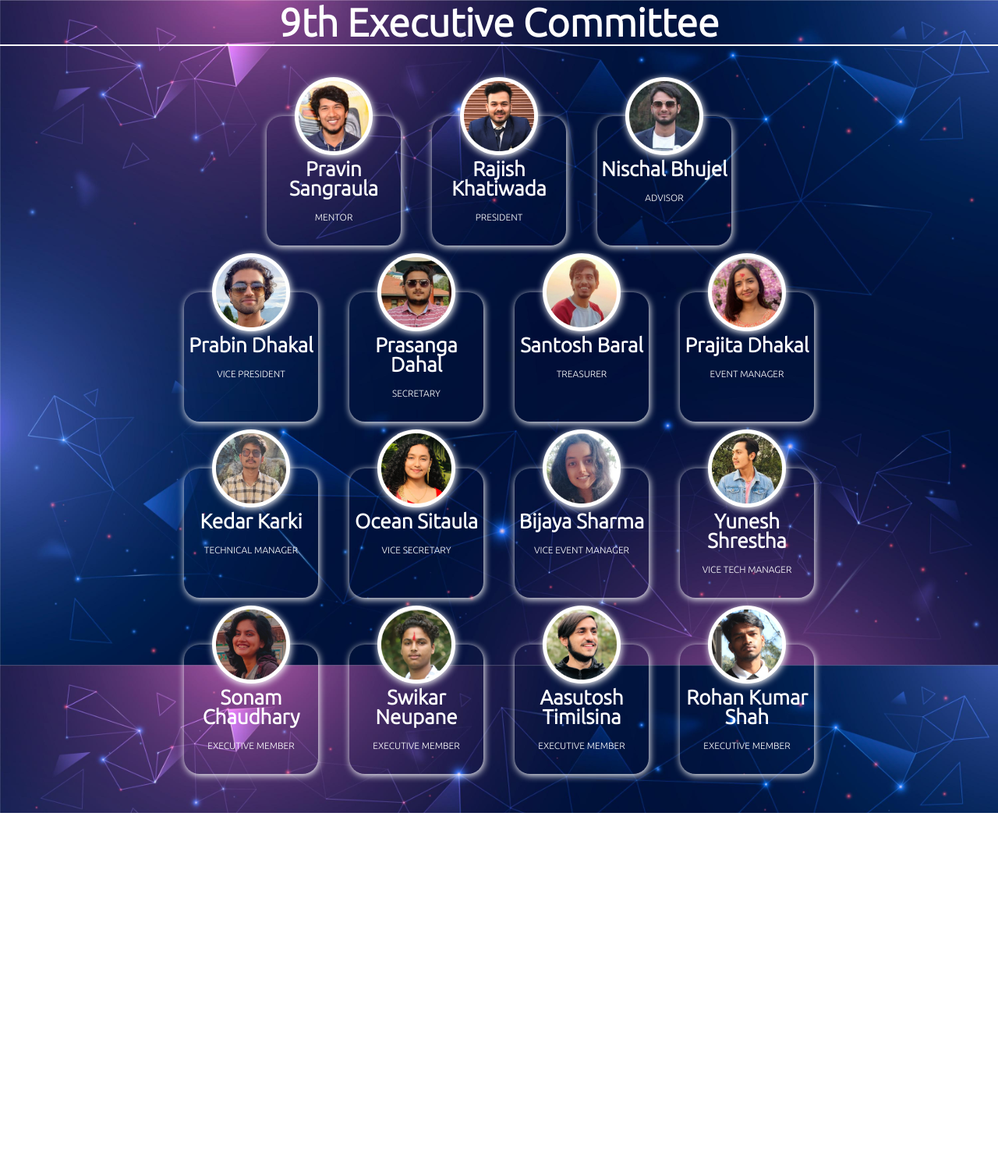
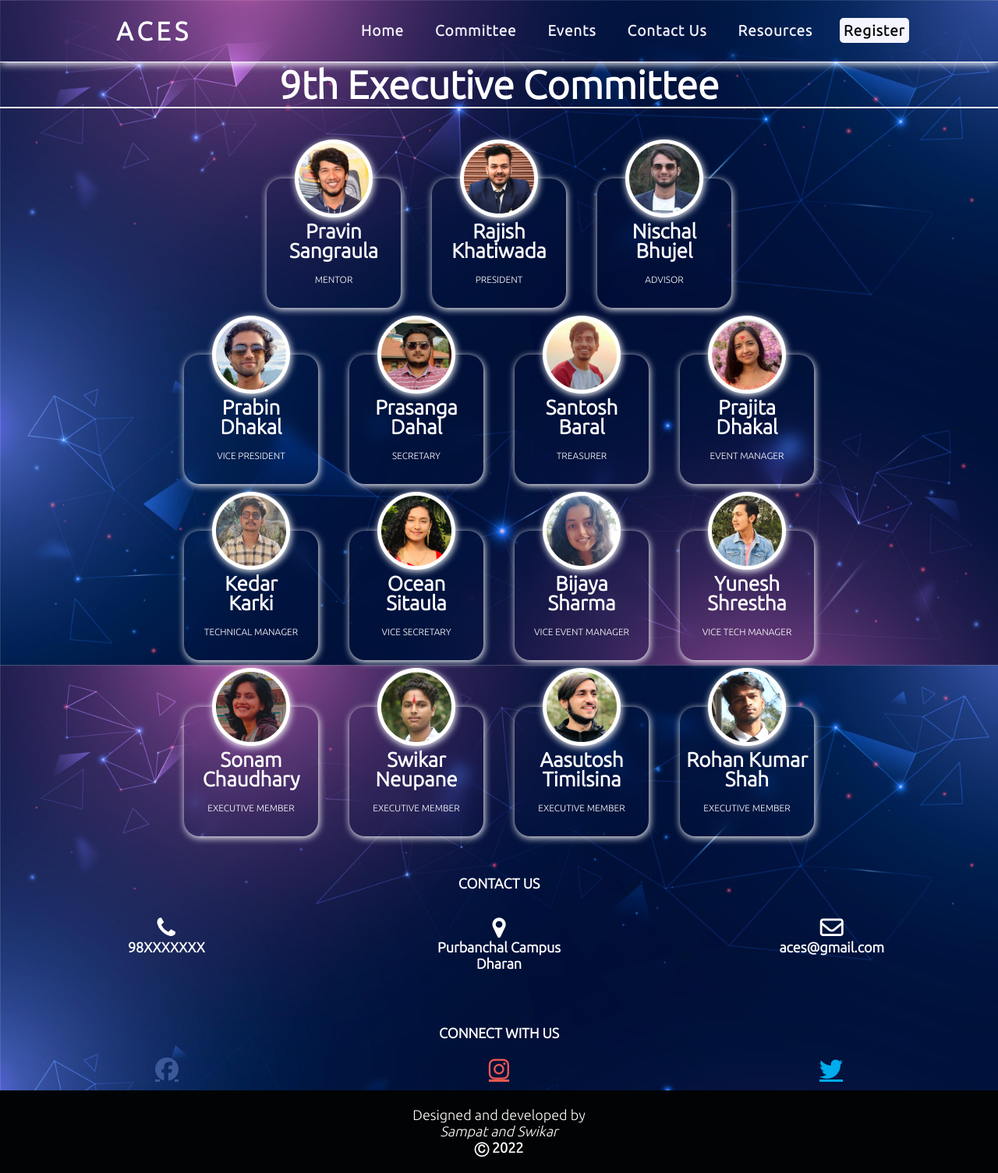
Before and after one commit to SwikarRamdam/Aces-Web-master-master, a plain HTML site: page member/index.html in a window 1280 px wide. Shown: the whole page at 78% size. Before the commit the page ends 1043 px from the top, so only its background shows below. Drawn offline with Linux system fonts and the light colour scheme.

Commit message:
nav and footer added in events

```diff
--- a/member/index.html
+++ b/member/index.html
@@ -6,10 +6,31 @@
   <title>9th Executive Committee</title>
   <link rel="stylesheet" href="members.css">
   <!-- <link rel="stylesheet" href="https://cdnjs.cloudflare.com/ajax/libs/font-awesome/4.7.0/css/font-awesome.min.css"> -->
+  <script src="https://kit.fontawesome.com/a076d05399.js"></script>
+  <link rel="stylesheet" href="https://cdnjs.cloudflare.com/ajax/libs/font-awesome/4.7.0/css/font-awesome.min.css">
 
 </head>
 
 <body>
+  <nav>
+    <div class="logo">ACES</div>
+    <input type="checkbox" id="click">
+    <label for="click" class="ham">
+      <i class="fas fa-bars"></i>
+    </label>
+    <ul>
+      <li><a href="#">Home</a></li>
+      <!-- <li><a href="#about">About</a></li> -->
+      <li><a href="member/index.html">Committee</a></li>
+      <li><a href="events/index.html">Events</a></li>
+      <li><a href="contact/index.html">Contact Us</a></li>
+      <li><a href="resources/index.html">Resources</a></li>
+      <li "><a class="register
+        href="https://docs.google.com/forms/d/e/1FAIpQLScsDzW8R2PB90au2NMUzf2UpnDiWeHmd1oCzbhYgsrEAijMYg/viewform">Register</a>
+      </li>
+    </ul>
+
+  </nav>
 
   <div class="wrapper">
     <h1>9th Executive Committee</h1>
@@ -19,28 +40,40 @@
     <div class="team">
       <div class="team_member">
         <div class="team_img">
-          <a href="http://www.facebook.com/SwikarRamdam">
-          <img src="members/mentor.png"  alt="Team_image">
-        </a>
-        </div>
+
+
+            <a href="https://www.facebook.com/pravin.sangroula">
+              <img src="members/mentor.png"  alt="Team_image" >
+              <div class="link">
+              <p class="pp">Visit Profile</p>
+            </div></a>
+          </div>
         <h3>Pravin Sangraula</a></h3>
-        <!-- <i class="fa fa-facebook-official" id="fb" aria-hidden="true" style="font-size:20px;color:none;"></i> -->
         <p class="role">Mentor</p>
+
 
       </div>
       <div class="team_member">
         <div class="team_img">
-          <img src="members/president.png" height=1500" width="1500" alt="Team_image">
+          <a href="https://www.facebook.com/rajish.khatiwada.568">
+          <img src="members/president.png" alt="Team_image">
+          <div class="link">
+            <p class="pp">Visit Profile</p>
+          </div></a>
         </div>
-        <h3>Rajish Khatiwada</h3>
+          <h3>Rajish Khatiwada</h3>
         <p class="role">President</p>
       </div>
 
       <div class="team_member">
         <div class="team_img">
+          <a href="https://www.facebook.com/">
           <img src="members/advisor.png" alt="Team_image">
+          <div class="link">
+            <p class="pp">Visit Profile</p>
+          </div></a>
         </div>
-        <h3>Nischal Bhujel</h3>
+        <h3> Nischal <br> Bhujel </h3>
         <p class="role">Advisor</p>
       </div>
       </div>
@@ -51,7 +84,7 @@
           <div class="team_img">
             <img src="members/vicepresident.png" alt="Team_image">
           </div>
-          <h3>Prabin Dhakal</h3>
+          <h3>Prabin <br> Dhakal</h3>
           <p class="role">Vice President</p>
         </div>
 
@@ -67,7 +100,7 @@
           <div class="team_img">
             <img src="members/treasurer.png" alt="Team_image">
           </div>
-          <h3>Santosh Baral</h3>
+          <h3>Santosh <br> Baral</h3>
           <p class="role">Treasurer</p>
         </div>
 
@@ -75,7 +108,7 @@
           <div class="team_img">
             <img src="members/event manager.png" alt="Team_image">
           </div>
-          <h3>Prajita Dhakal</h3>
+          <h3>Prajita <br> Dhakal</h3>
           <p class="role">Event Manager</p>
         </div>
         </div>
@@ -86,7 +119,7 @@
           <div class="team_img">
             <img src="members/technical manager.png" alt="Team_image">
           </div>
-          <h3>Kedar Karki</h3>
+          <h3>Kedar <br> Karki</h3>
           <p class="role">Technical Manager</p>
         </div>
 
@@ -94,7 +127,7 @@
           <div class="team_img">
             <img src="members/vicesecretary.png" alt="Team_image">
           </div>
-          <h3>Ocean Sitaula</h3>
+          <h3>Ocean <br> Sitaula</h3>
           <p class="role">Vice Secretary</p>
         </div>
 
@@ -102,7 +135,7 @@
           <div class="team_img">
             <img src="members/viceevent.png" alt="Team_image">
           </div>
-          <h3>Bijaya Sharma</h3>
+          <h3>Bijaya <br> Sharma</h3>
           <p class="role">Vice Event Manager</p>
         </div>
 
@@ -116,10 +149,9 @@
 
         <!-- 4 done -->
 
-        <div>
+      </div>
+        </div>
 
-        </div>
-        </div>
 
       <div class="team">
         <div class="team_member">
@@ -161,7 +193,36 @@
     </div>
     <!-- first 3 finished -->
   <!-- </div> -->
+  <footer>
 
+    <p style="text-align:center;"><strong>CONTACT US</strong></p><br>
+
+    <div class="row">
+      <div class="column">
+        <i class="fa fa-phone" aria-hidden="true" style="font-size:30px;"></i>
+        <p><strong>98XXXXXXX</strong></p>
+      </div>
+      <div class="column">
+        <i class="fa fa-map-marker" aria-hidden="true" style="font-size:30px;"></i>
+        <p><strong>Purbanchal Campus</strong></p>
+        <p><strong>Dharan</strong></p>
+      </div>
+      <div class="column">
+        <i class="fa fa-envelope-o" aria-hidden="true" style="font-size:30px;"></i>
+        <p><strong>aces@gmail.com</strong></p>
+      </div>
+    </div>
+    <p style="text-align:center;"><strong>CONNECT WITH US</strong></p><br>
+    <div class="socialmedia">
+      <a href="#" <i class="fa fa-facebook-official" aria-hidden="true" style="font-size:30px;color:#3b5998;"></i></a>
+      <a href="#" <i class="fa fa-instagram" aria-hidden="true" style="font-size:30px;color:#e95950;"></i></a>
+      <a href="#" <i class="fa fa-twitter" aria-hidden="true" style="font-size:30px;color:#00acee;"></i></a><br><br>
+    </div>
+    <div class="copyright"><br>
+      <p>Designed and developed by<br><em>Sampat and Swikar</em> </p>
+      <p><strong>&#9400; 2022</strong></p><br>
+    </div>
+  </footer>
 </body>
 
 </html>
--- a/member/members.css
+++ b/member/members.css
@@ -1,13 +1,25 @@
 @import url('https://fonts.googleapis.com/css2?family=Ubuntu:wght@300&display=swap');
 
-*{
-  margin: 0;
+* {
+  margin: 0 auto;
   padding: 0;
   box-sizing: border-box;
   font-family: 'Ubuntu', sans-serif;
 }
 
-body{
+body {
+  width: 100%;
+  overflow-x: hidden;
+  background-color: rgb(0, 0, 0);
+}
+
+html {
+  font-size: 62.5%;
+  scroll-behavior: smooth;
+  height: 100%;
+}
+
+body {
   background-size: cover;
   font-family: 'Ubuntu', sans-serif;
   width: 100%;
@@ -17,12 +29,91 @@ body{
   background-attachment: fixed;
   background-position: center;
   overflow-x: hidden;
+  font-family: 'Ubuntu', sans-serif;
   /* overflow-y: hidden; */
+}
+
+nav {
+  height: 8rem;
+  display: flex;
+  align-items: center;
+  justify-content: space-between;
+  padding: 0rem 5rem 0rem 10rem;
+  position: sticky;
+  top: 0;
+  border-bottom: 1px solid #F4F5FF;
+  box-shadow: 1px 2px 10px white;
+  backdrop-filter: blur(25px);
+  content: "";
+
+}
+
+nav .ham i {
+  color: #F4F5FF;
+  font-size: 2rem;
+  cursor: pointer;
+  display: none;
+
+}
+
+.logo {
+  color: #fff;
+  font-size: 3.3rem;
+  font-weight: bold;
+  letter-spacing: 5px;
+}
+
+nav ul {
+  display: flex;
+  list-style: none;
+}
+
+nav ul li {
+  margin: 0rem 1.5rem;
+}
+
+nav ul li a {
+  color: #F4F5FF;
+  text-decoration: none;
+  font-size: 1.9rem;
+  font-weight: bold;
+  letter-spacing: 1px;
+  padding: 5px;
+}
+
+.register {
+  background-color: #F4F5FF;
+  color: #020304;
+  border-radius: 5px;
+  cursor: pointer;
+  /* box-shadow: 1px 2px 10px white; */
+}
+
+.register:hover {
+  background-color: black;
+  color: white;
+  border-radius: 5px;
+  transition: all 0.1s ease;
+  box-shadow: 1px 2px 10px white;
+}
+
+nav ul li a:hover {
+  color: black;
+  background-color: #fff;
+  border-radius: 5px;
+  transition: all 0.1s ease;
+  box-shadow: 1px 2px 10px white;
+
+
+}
+
+#click {
+  display: none;
 }
 
 
 
-.wrapper h1{
+.wrapper h1 {
   font-family: 'Ubuntu', sans-serif;
   font-size: 50px;
   /* margin-top: 100px; */
@@ -33,16 +124,18 @@ body{
 
 }
 
-.team{
+.team {
   /* border: 2px solid red; */
   display: flex;
   justify-content: center;
   width: auto;
   text-align: center;
   flex-wrap: wrap;
+  align-items: center;
+
 }
 
-.team .team_member{
+.team .team_member {
   margin: 10px 20px 50px;
   width: 172px;
   height: 166px;
@@ -52,22 +145,24 @@ body{
   /* color: rgb(142, 139, 139); */
   position: relative;
   box-shadow: 1px 2px 10px #fff;
+  backdrop-filter: blur(10px);
+  z-index: -1;
 }
 
-.team .team_member h3{
-  color:  #fff;
+.team .team_member h3 {
+  color: #fff;
   font-size: 26px;
   margin-top: 50px;
 }
 
-.team .team_member p.role{
-  color:  #fff;
+.team .team_member p.role {
+  color: #fff;
   margin: 12px 0;
   font-size: 12px;
   text-transform: uppercase;
 }
 
-.team .team_member .team_img{
+.team .team_member .team_img {
   position: absolute;
   top: -50px;
   left: 50%;
@@ -80,9 +175,127 @@ body{
   box-shadow: 1px 2px 10px #fff;
 }
 
-.team .team_member .team_img img{
+.link {
+  height: 100%;
+  width: 100%;
+  position: absolute;
+  top: 0px;
+  opacity: 0;
+}
+
+.pp {
+  color: #fff;
+  position: absolute;
+  bottom: 65px;
+  bottom: px;
+  box-shadow: 1px 2px 10px #fff;
+  right: -80px;
+  border: 2px solid white;
+  border-radius: 10px;
+  padding: 1.5px;
+  font-size: 15px;
+}
+
+.team .team_member .team_img img {
   width: 100px;
   height: 100px;
   padding: 5px;
 
 }
+
+footer {
+
+  font-family: Ubuntu, sans-serif;
+  bottom: 0px;
+  width: 100%;
+  font-size: 18px;
+  height: 30vh;
+
+}
+
+.socialmedia,
+.contact {
+  display: flex;
+  justify-content: space-between;
+  margin: 0;
+  padding: 0rem;
+  color: white;
+  justify-content: space-between;
+}
+
+.row {
+  display: flex;
+  flex-wrap: wrap;
+}
+
+.column {
+  flex: 33%;
+  padding: 10px;
+  height: 15rem;
+  text-align: center;
+  color: white;
+}
+
+.copyright {
+  text-align: center;
+  color: white;
+  background-color: #020304;
+}
+
+p {
+  color: white;
+}
+
+.link:hover {
+  opacity: 1;
+}
+
+@media (max-width: 985px) {
+
+  nav .ham i {
+    display: block;
+  }
+
+
+
+  #click:checked~.ham i:before {
+    content: "\f00d";
+  }
+
+  .logo {
+    flex: 1;
+    font-size: 2.5rem;
+  }
+
+  nav ul {
+    position: fixed;
+    top: 8rem;
+    left: -100%;
+    height: auto;
+    width: 100%;
+    display: block;
+    text-align: center;
+    transition: all 0.s ease;
+    /* background: transparent; */
+    backdrop-filter: blur(100px);
+    background: black;
+    content: "";
+  }
+
+  #click:checked~ul {
+    left: 0%;
+  }
+
+  nav ul li {
+    margin: 2rem 0;
+  }
+
+  nav ul li a {
+    font-size: 2rem;
+    display: block;
+  }
+
+  nav .ham i {
+    display: block;
+  }
+}
--- a/style.css
+++ b/style.css
@@ -21,7 +21,6 @@ html{
     min-height: 330vh;
     width: 100%;
     margin: 0 auto;
-
     background-image: url('bg.jpg');
     background-size: cover;
     background-repeat: no-repeat;
@@ -39,8 +38,9 @@ nav{
     position: sticky;
     top: 0;
     border-bottom: 1px solid #F4F5FF;
-    /* backdrop-filter: blur(1px) */
     box-shadow: 1px 2px 10px white;
+    backdrop-filter: blur(25px);
+    content: "";
 
 }
 
@@ -229,23 +229,30 @@ p{
         display: block;
       }
 
-      .logo2 {
-        width: 15rem;
-      }
+
 
       #click:checked ~ .ham i:before {
         content: "\f00d";
+      }
+
+      .logo {
+        flex: 1;
+        font-size: 2.5rem;
       }
 
       nav ul {
         position: fixed;
         top: 8rem;
         left: -100%;
-        height: 30vh;
+        height:auto;
         width: 100%;
         display: block;
         text-align: center;
-        transition: all 0.3s ease;
+        transition: all 0.s ease;
+        /* background: transparent; */
+        backdrop-filter: blur(100px);
+        background: black;
+        content: "";
       }
 
       #click:checked ~ ul {
@@ -273,11 +280,6 @@ p{
         font-size: 1.8rem;
       }
 
-      .logo {
-        flex: 1;
-        font-size: 2.5rem;
-      }
-
       .about-text,.tm {
         font-size: 16px;
         width: 60%;
@@ -286,7 +288,9 @@ p{
       .profile {
         padding: 2rem;
       }
-
+      .logo2 {
+        width: 15rem;
+      }
       section {
         height: 190vh;
       }
```
Also changed, not shown: index.html (+0 -1 lines).
